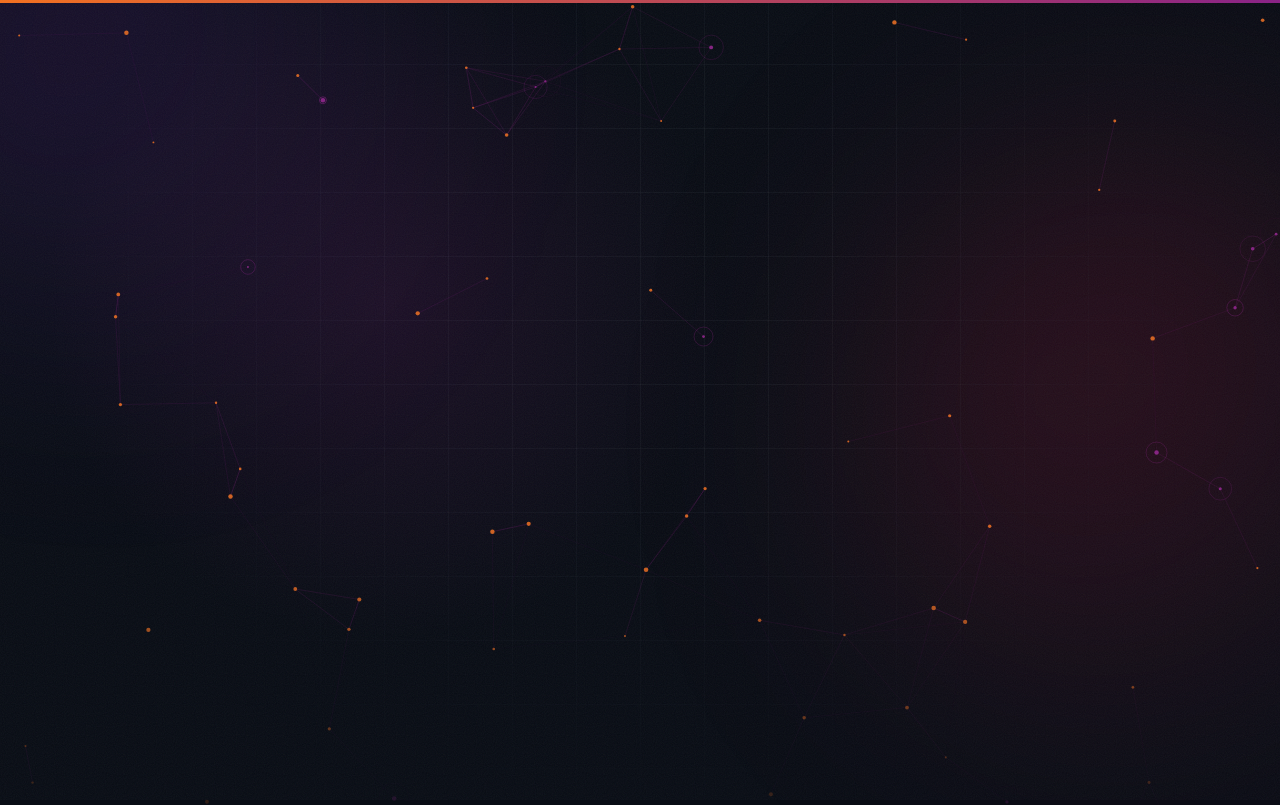
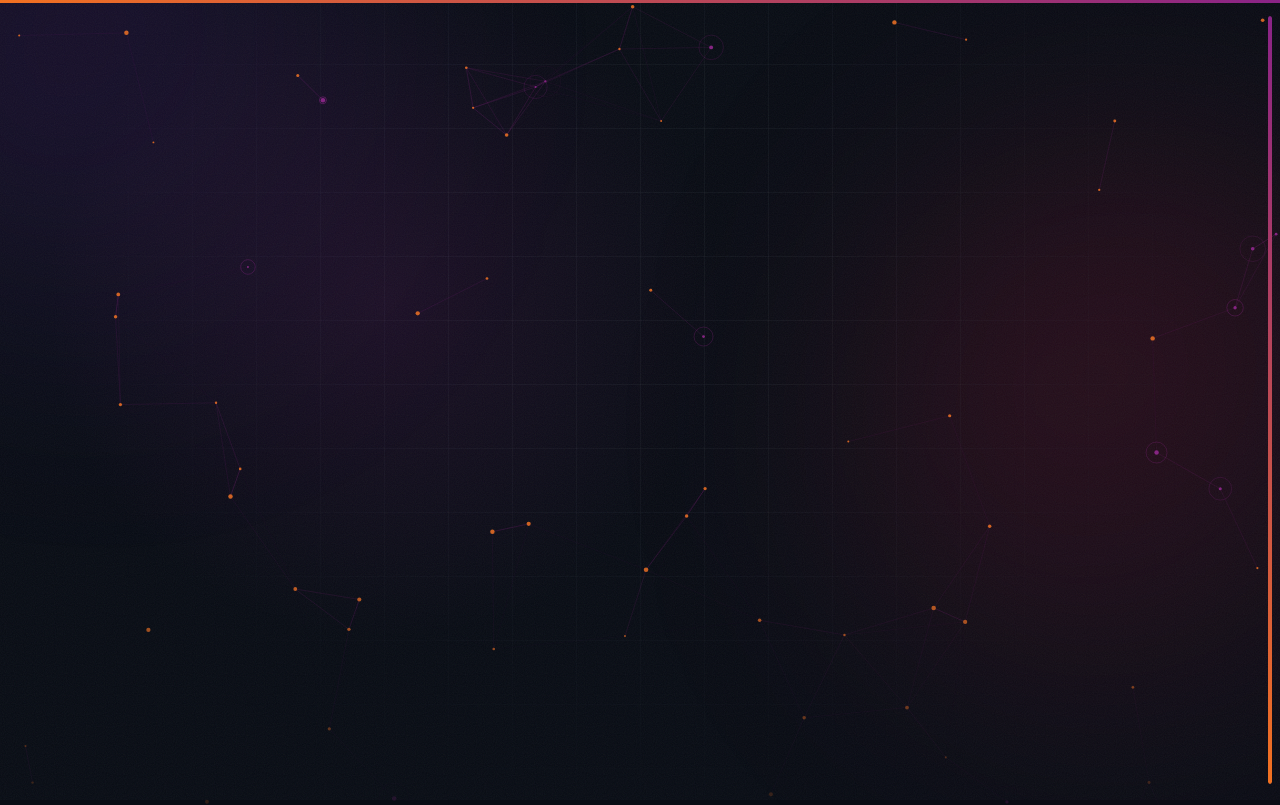
Before and after one commit to gohitbattosai-a11y/gohit-portfolio, a React (Vite) app: page / in a window 1280 px wide. Shown: the top 805 px of the page. Built offline with nearby package versions, Linux system fonts and the light colour scheme; a web font is replaced by a local one.

Commit message:
Update App.jsx

```diff
--- a/src/App.jsx
+++ b/src/App.jsx
@@ -36,6 +36,22 @@ const ScrollProgress = ({ from, to }) => {
   );
 };
 
+const CustomScrollBar = () => {
+  const { scrollYProgress } = useScroll();
+  const scaleY = useSpring(scrollYProgress, { stiffness: 140, damping: 28, mass: 0.3 });
+
+  return (
+    <div className="fixed right-2 top-0 bottom-0 z-[100] pointer-events-none flex items-center py-4">
+      <div className="w-[4px] h-full bg-white/5 rounded-full overflow-hidden">
+        <motion.div
+          style={{ scaleY, originY: 0 }}
+          className="w-full h-full bg-gradient-to-b from-[var(--primary)] to-[var(--secondary)] shadow-[0_0_12px_var(--primary)] rounded-full"
+        />
+      </div>
+    </div>
+  );
+};
+
 function App() {
   const [phase, setPhase] = useState(() => (shouldPlayIntro() ? "intro" : "done"));
 
@@ -66,6 +82,7 @@ function App() {
     <div className="relative min-h-screen bg-[#080C14] text-slate-50">
       <div className="grain" />
       <ScrollProgress from={t.secondary} to={t.primary} />
+      <CustomScrollBar />
       {live && <Nav />}
       <main>
         {live && <Hero />}
```
